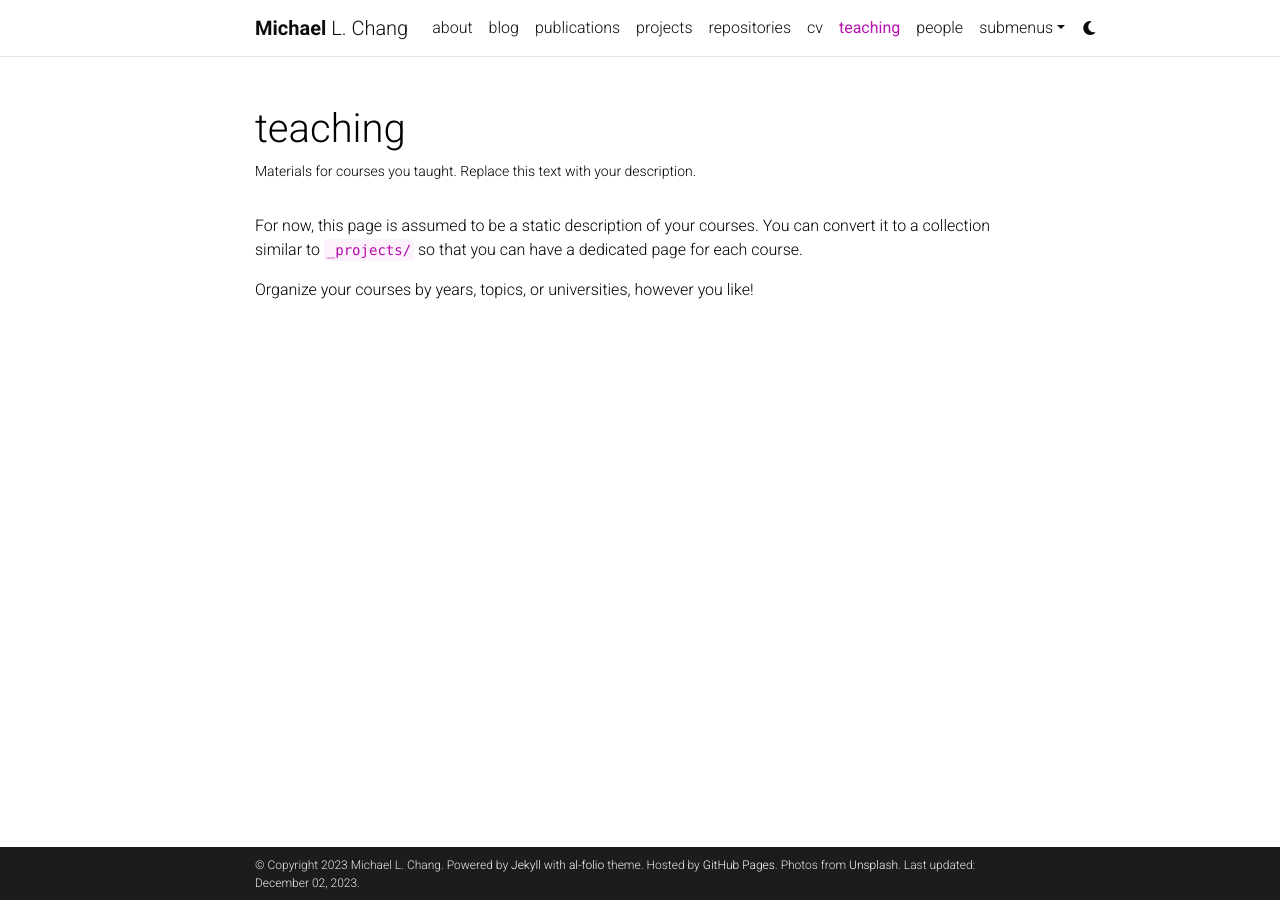
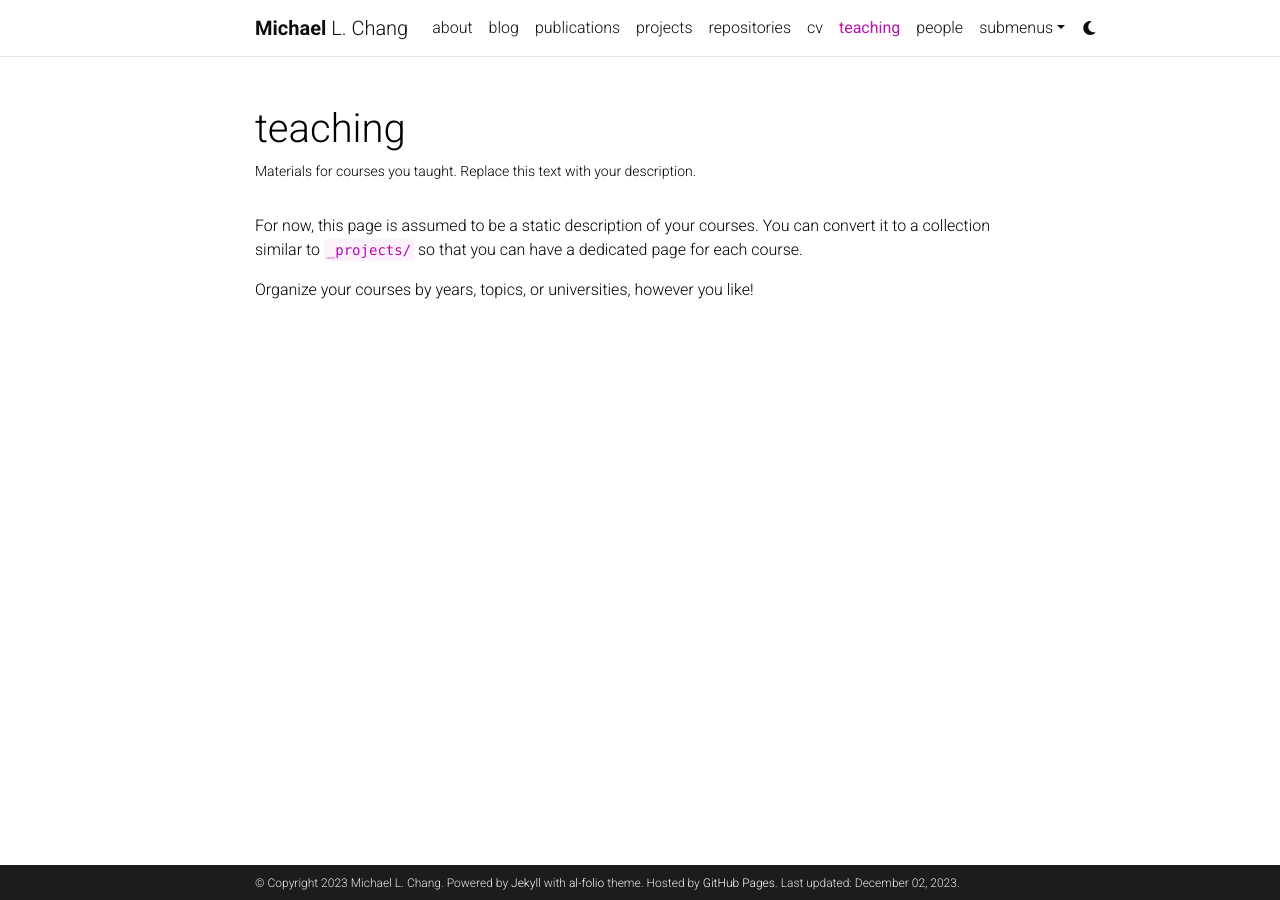
Before and after one commit to civita/civita.github.io, a Jekyll site: the page built from _pages/teaching.md, in a window 1280 px wide. Built offline with Jekyll 4.4.1, drawn with Linux system fonts in a browser that asks for light colours; comment, search, counter and statistics services are not loaded; a style sheet for code colours, icons or effects is not loaded.

Commit message:
Update _config.yml

```diff
--- a/_config.yml
+++ b/_config.yml
@@ -8,11 +8,10 @@ middle_name: L.
 last_name: Chang
 email: contact@windsketch.cc
 description: > # the ">" symbol means to ignore newlines until "footer_text:"
-  A simple, whitespace theme for academics. Based on [*folio](https://github.com/bogoli/-folio) design.
+  Michael L. Chang | Based on [*folio](https://github.com/bogoli/-folio) design.
 footer_text: >
   Powered by <a href="https://jekyllrb.com/" target="_blank">Jekyll</a> with <a href="https://github.com/alshedivat/al-folio">al-folio</a> theme.
   Hosted by <a href="https://pages.github.com/" target="_blank">GitHub Pages</a>.
-  Photos from <a href="https://unsplash.com" target="_blank">Unsplash</a>.
 keywords: jekyll, jekyll-theme, academic-website, portfolio-website  # add your own keywords or leave empty
 
 lang: en # the language of your site (for example: en, fr, cn, ru, etc.)
@@ -31,7 +30,7 @@ impressum_path:  # set to path to include impressum link in the footer, use the
 repo_theme_light: default       # https://github.com/anuraghazra/github-readme-stats/blob/master/themes/README.md
 repo_theme_dark: dark           # https://github.com/anuraghazra/github-readme-stats/blob/master/themes/README.md
 repo_trophies:
-  enabled: true
+  enabled: false
   theme_light: flat    # https://github.com/ryo-ma/github-profile-trophy
   theme_dark: gitdimmed  # https://github.com/ryo-ma/github-profile-trophy
 
@@ -41,7 +40,7 @@ repo_trophies:
 # will use title and url fields
 # Take a look to https://github.com/jekyll/jekyll-feed for more customization
 
-rss_icon: true
+rss_icon: false
 
 # -----------------------------------------------------------------------------
 # Layout
@@ -67,7 +66,7 @@ og_image: # The site-wide (default for all links) Open Graph preview image
 # Social integration
 # -----------------------------------------------------------------------------
 
-github_username: # your GitHub user name
+github_username: civita # your GitHub user name
 gitlab_username: # your GitLab user name
 x_username: # your X handle
 mastodon_username: # your mastodon instance+username in the format instance.tld/@username
```
